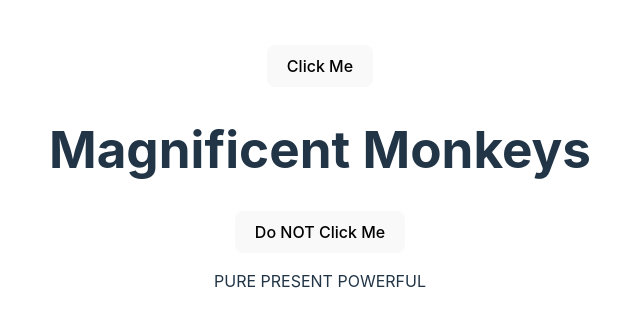
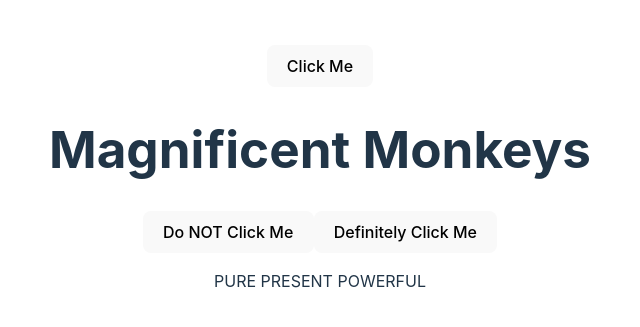
Before and after one commit to futurebound/react-testing-playground, a React (Vite) app: page / in a window 1280 px wide. Shown: the part 223-550 px from the top of the page, without its empty margins (320-960 px from the left). Built offline with nearby package versions, Linux system fonts and the light colour scheme.

Commit message:
feat: custom Button component

```diff
--- a/src/App.jsx
+++ b/src/App.jsx
@@ -23,6 +23,9 @@ function App() {
       <button type='button' onClick={doNotClickHandler}>
         Do NOT Click Me
       </button>
+      <button type='button' onClick={doNotClickHandler}>
+        Definitely Click Me
+      </button>
       <p>{text}</p>
     </>
   );
--- /dev/null
+++ b/src/components/Button.jsx
@@ -0,0 +1,6 @@
+// eslint-disable-next-line react/prop-types
+const Button = ({ text }) => {
+  return <button>{text}</button>;
+};
+
+export default Button;
```
